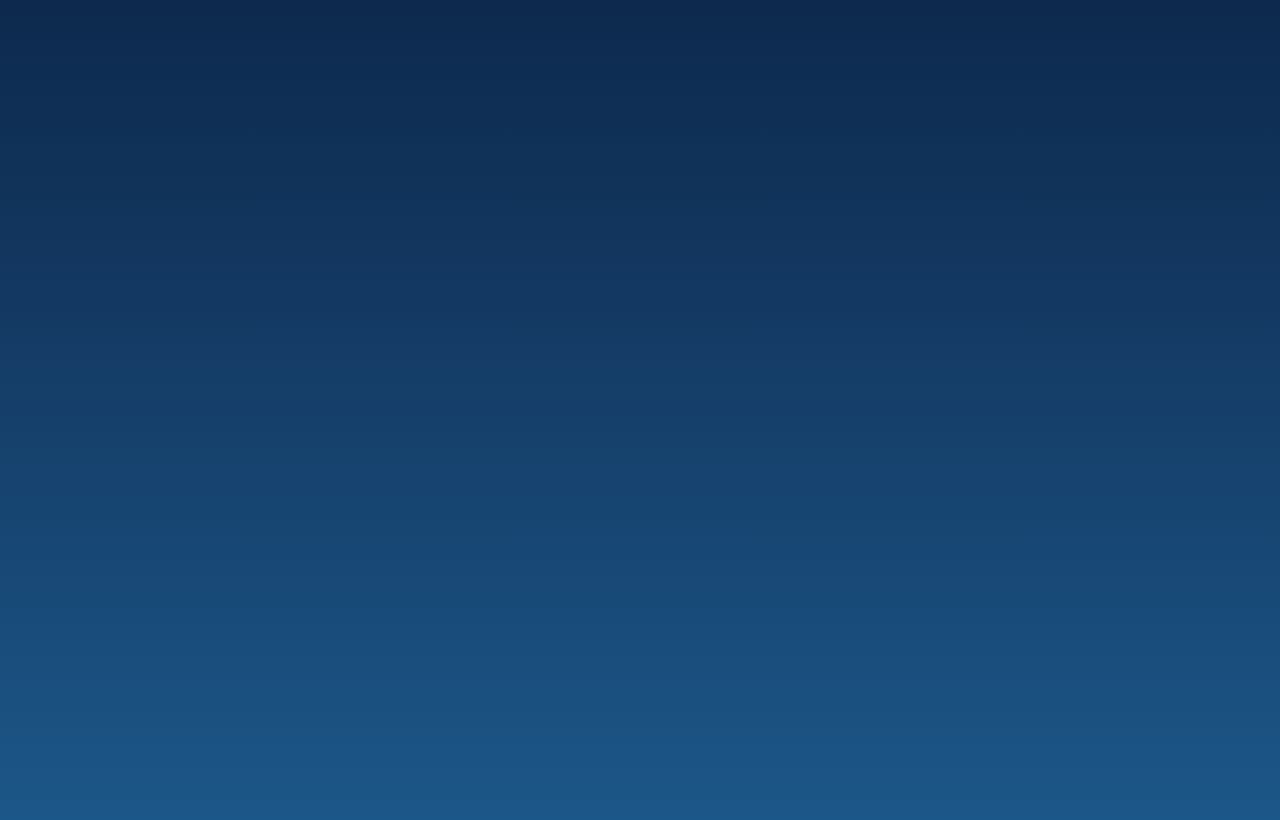
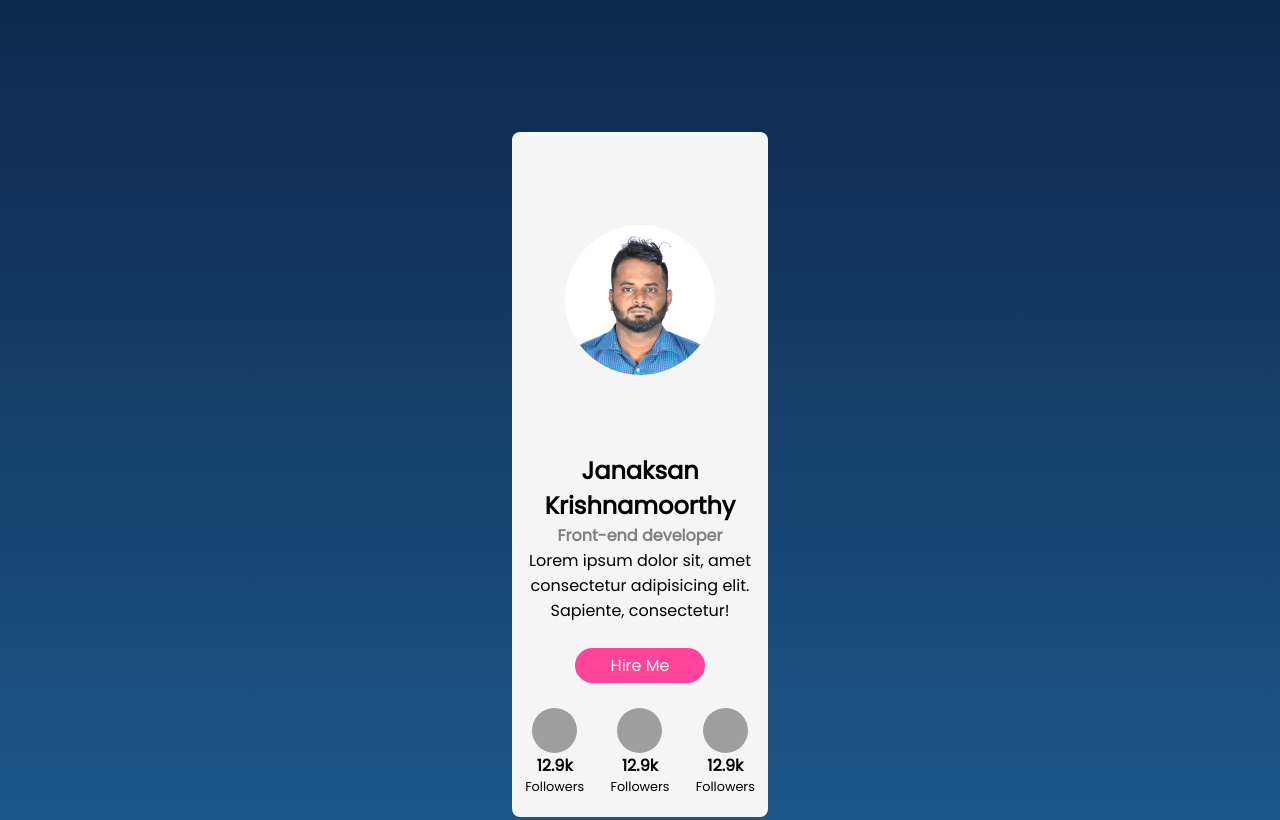
Before and after one commit to Janaksan/WebDevelopment, a plain HTML site: page simple-flex-layout/index.html in a window 1280 px wide. Shown: the part 323-1143 px from the top of the page. Drawn offline with Linux system fonts and the light colour scheme; grey boxes are pictures that could not be loaded; a web font is replaced by a local one.

Commit message:
Profile UI changes

```diff
--- a/simple-flex-layout/index.html
+++ b/simple-flex-layout/index.html
@@ -6,14 +6,23 @@
     <meta name="viewport" content="width=device-width, initial-scale=1.0" />
     <title>Document</title>
     <link rel="stylesheet" href="twitter.css" />
+    <link rel="stylesheet" href="profile.css" />
     <link rel="preconnect" href="https://fonts.googleapis.com" />
     <link rel="preconnect" href="https://fonts.gstatic.com" crossorigin />
     <link
       href="https://fonts.googleapis.com/css2?family=M+PLUS+1:wght@300&display=swap"
       rel="stylesheet"
     />
+
+    <link rel="preconnect" href="https://fonts.googleapis.com" />
+    <link rel="preconnect" href="https://fonts.gstatic.com" crossorigin />
+    <link
+      href="https://fonts.googleapis.com/css2?family=Poppins&display=swap"
+      rel="stylesheet"
+    />
   </head>
   <body>
+    <!-- twitter post design start-->
     <div class="card">
       <section class="header">
         <div class="row">
@@ -48,5 +57,85 @@
         </div>
       </section>
     </div>
+    <!-- twitter post design end -->
+    <br />
+
+    <br />
+
+    <br />
+    <!-- profile design start  -->
+    <div class="profile-card">
+      <section class="header-cover">
+        <div class="row">
+          <div class="profile-image">
+            <img
+              src="img/prifile.jpg"
+              alt="Profile image"
+              class="prfile-image"
+            />
+          </div>
+        </div>
+      </section>
+      <section class="profile-title">
+        <div class="row">
+          <h2 class="title">Janaksan Krishnamoorthy</h2>
+          <p class="role">Front-end developer</p>
+          <p>
+            Lorem ipsum dolor sit, amet consectetur adipisicing elit. Sapiente,
+            consectetur!
+          </p>
+
+          <div class="button-row">
+            <a href="" class="btn">Hire Me</a>
+          </div>
+        </div>
+      </section>
+
+      <section class="social-row">
+        <div class="row">
+          <div class="social-content">
+            <div class="row">
+              <img
+                src="https://www.freepnglogos.com/uploads/logo-ig-png/logo-ig-instagram-png-transparent-instagram-images-pluspng-3.png"
+                alt=""
+              />
+              <h4>12.9k</h4>
+              <p style="font-size: 0.8rem">Followers</p>
+            </div>
+          </div>
+
+          <div class="social-content">
+            <div class="row">
+              <img
+                src="https://toppng.com/uploads/preview/free-png-flat-facebook-logo-png-icon-circle-png-images-facebook-logo-png-round-11563073135dxynlut2ut.png"
+                alt=""
+              />
+              <h4>12.9k</h4>
+              <p style="font-size: 0.8rem">Followers</p>
+            </div>
+          </div>
+
+          <div class="social-content">
+            <div class="row">
+              <img
+                src="https://www.freeiconspng.com/uploads/logo-twitter-circle-png-transparent-image-1.png"
+                alt=""
+              />
+              <h4>12.9k</h4>
+              <p style="font-size: 0.8rem">Followers</p>
+            </div>
+          </div>
+        </div>
+      </section>
+      <!-- <section class="social-card">
+        <div class="row">
+          <img src="" alt="" />
+          <h4>12.9k</h4>
+          <p>Followers</p>
+        </div>
+      </section> -->
+    </div>
+
+    <!-- profile design end  -->
   </body>
 </html>
--- /dev/null
+++ b/simple-flex-layout/profile.css
@@ -0,0 +1,74 @@
+* {
+  padding: 0;
+  margin: 0;
+  box-sizing: border-box;
+}
+body {
+  font-family: "Poppins", sans-serif;
+}
+.row {
+  display: flex;
+  justify-content: space-between;
+  align-items: center;
+  margin: auto;
+  flex-basis: 100%;
+}
+
+.profile-card {
+  width: 20%;
+  background-color: whitesmoke;
+  margin: 30px auto;
+  border-radius: 0.5rem;
+  padding: 21px 0;
+}
+
+.prfile-image {
+  width: 150px;
+  height: 150px;
+  border-radius: 50%;
+}
+.header-cover .row {
+  justify-content: center;
+  height: 300px;
+}
+
+.profile-title .row {
+  flex-direction: column;
+  justify-content: center;
+  text-align: center;
+}
+a.btn {
+  background-color: #ff459b;
+  border: none;
+  color: white;
+  width: 130px;
+  height: 35px;
+  text-align: center;
+  text-decoration: none;
+  display: inline-block;
+  font-size: 16px;
+  border-radius: 20px;
+  padding: 5px;
+  margin: 25px;
+}
+.role {
+  color: gray;
+  font-weight: bold;
+  font-size: 1rem;
+}
+.title {
+  font-weight: bolder;
+}
+.social-row .row {
+  justify-content: space-around;
+}
+
+.social-content .row {
+  flex-direction: column;
+}
+
+.social-content .row img {
+  width: 45px;
+  height: 45px;
+  border-radius: 50%;
+}
```
